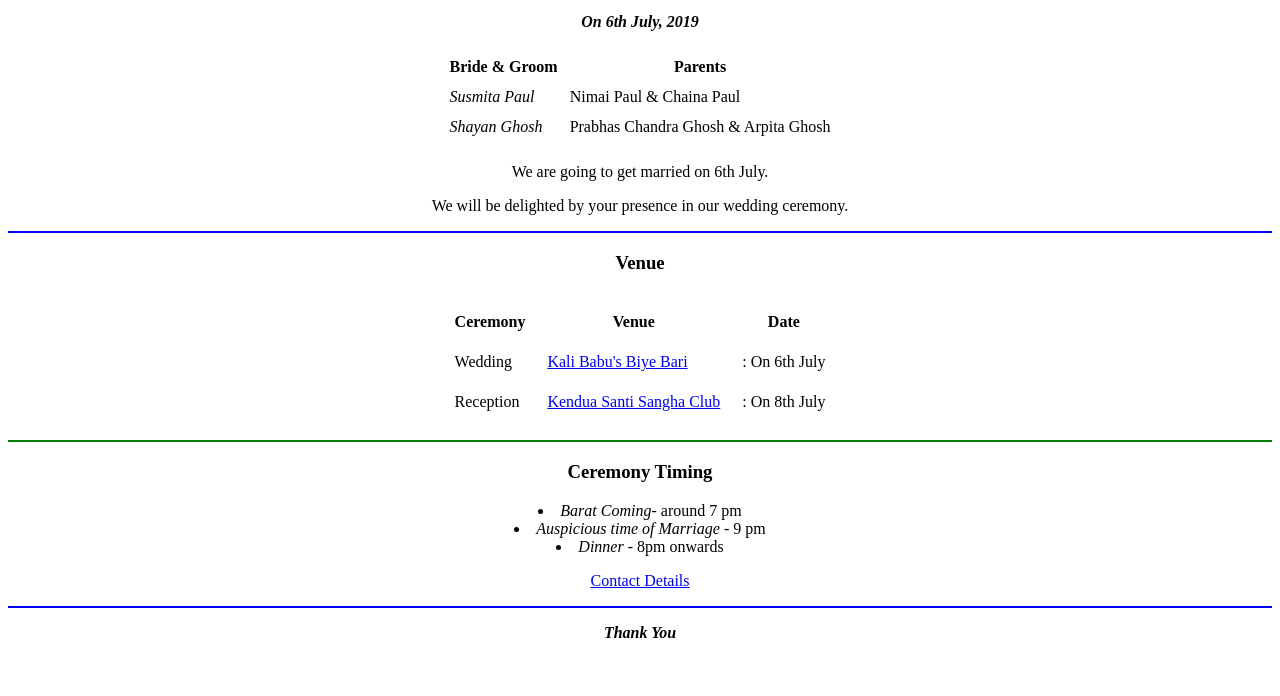
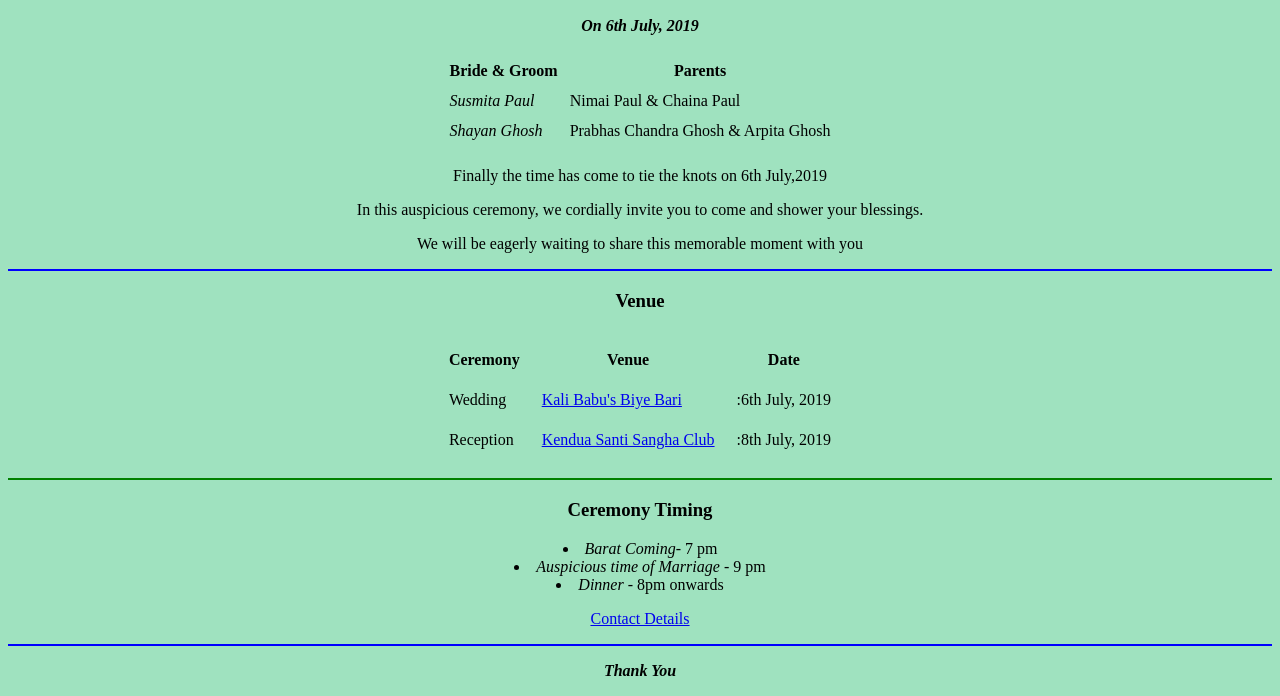
Before and after one commit to suspaul/invitation, a plain HTML site: page index.html in a window 1280 px wide. Shown: the part 915-1611 px from the top of the page. Before the commit the page ends 1573 px from the top, so only its background shows below. Drawn offline with Linux system fonts and the light colour scheme.

Commit message:
INVITATION

```diff
--- a/index.html
+++ b/index.html
@@ -1,4 +1,4 @@
-
+<!DOCTYPE html>
 <html lang="en" dir="ltr">
 
 <head>
@@ -6,7 +6,7 @@
   <title>Susmia's first page</title>
 </head>
 
-<body>
+<body style="background-color: #9FE2BF">
 
   <center>
     <img src="nn.jpg" alt=" Shayan & Susmita's Profile Pictur">
@@ -21,18 +21,19 @@
       </tr>
       <tr>
         <td><em>Susmita Paul</em> </td>
-        <td> Nimai Paul & Chaina Paul</td>
+        <td>            Nimai Paul & Chaina Paul</td>
       </tr>
       <tr>
         <td> <em>Shayan Ghosh</em> </td>
         <td>
-          Prabhas Chandra Ghosh & Arpita Ghosh
+                        Prabhas Chandra Ghosh & Arpita Ghosh
         </td>
         </tr>
       </tr>
     </table>
-    <p> We are going to get married on 6th July.</p>
-    <p> We will be delighted by your presence in our wedding ceremony.</p>
+    <p> Finally the time has come to tie the knots on 6th July,2019</p>
+    <p> In this auspicious ceremony, we cordially invite you to come and shower your blessings.</p>
+    <p> We will be eagerly waiting to share this memorable moment with you</p>
     <hr size="2" color="blue">
     <h3> Venue</h3>
     <table cellspacing="20">
@@ -44,18 +45,18 @@
       <tr>
         <td>Wedding</td>
         <td><a href="https://www.google.com/maps/dir/22.4722633,88.3774355/kali+babu+r+biye+bari">Kali Babu's Biye Bari</a></td>
-        <td>: On 6th July</td>
+        <td>:6th July, 2019</td>
       </tr>
       <tr>
         <td> Reception</td>
         <td> <a href="https://www.google.com/maps/dir/22.4722633,88.3774355/kendua+shanti+sangha+club">Kendua Santi Sangha Club</a>
         </td>
-        <td>: On 8th July</td>
+        <td>:8th July, 2019</td>
       </tr>
     </table>
     <hr size="2" color="green">
     <h3> Ceremony Timing</h3>
-    <li><em> Barat Coming</em>- around 7 pm</li>
+    <li><em> Barat Coming</em>- 7 pm</li>
     <li><em> Auspicious time of Marriage </em>- 9 pm</li>
     <li> <em> Dinner</em> - 8pm onwards</li>
     <p><a href="Contact details.html">Contact Details</a></p>
```
